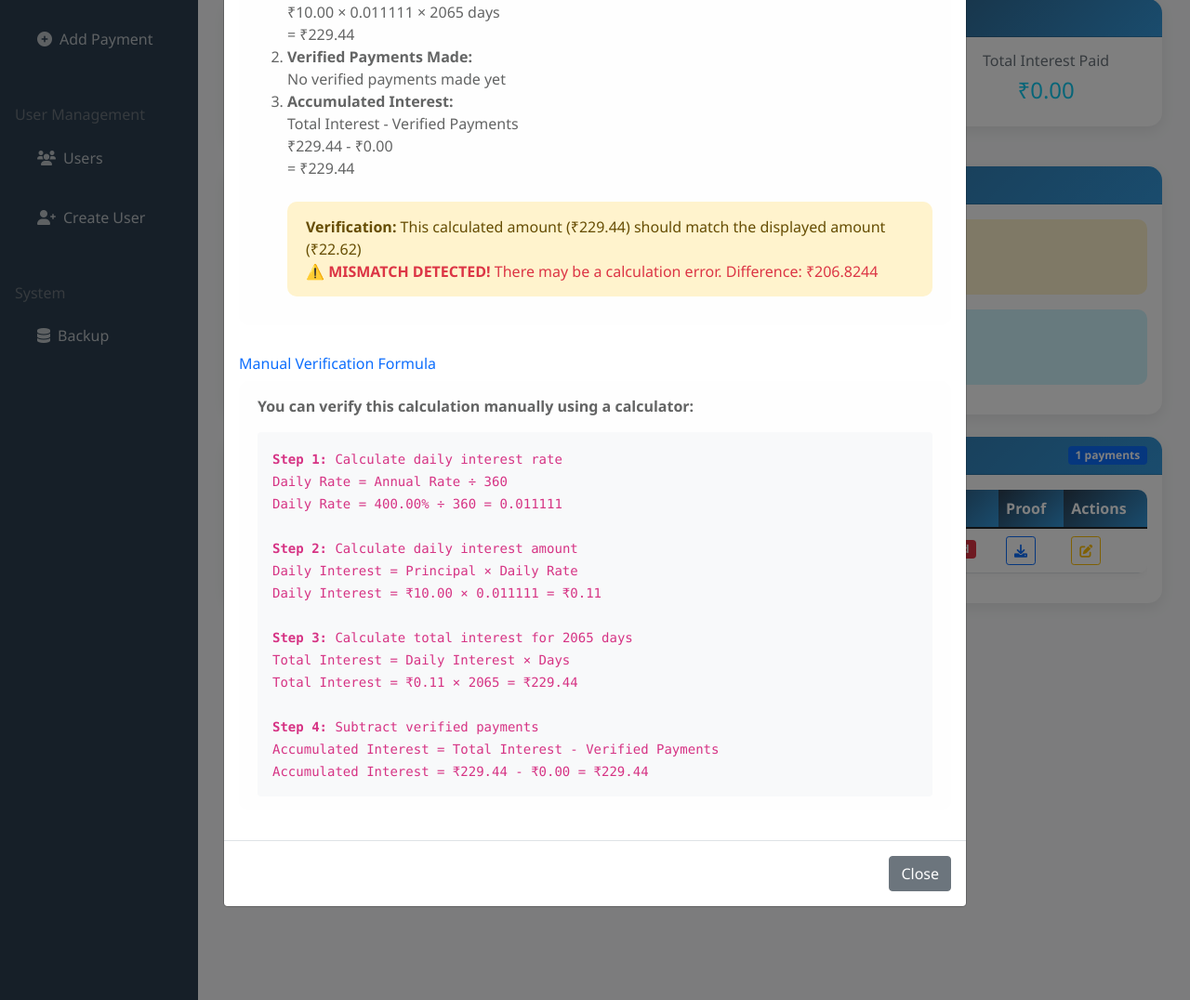
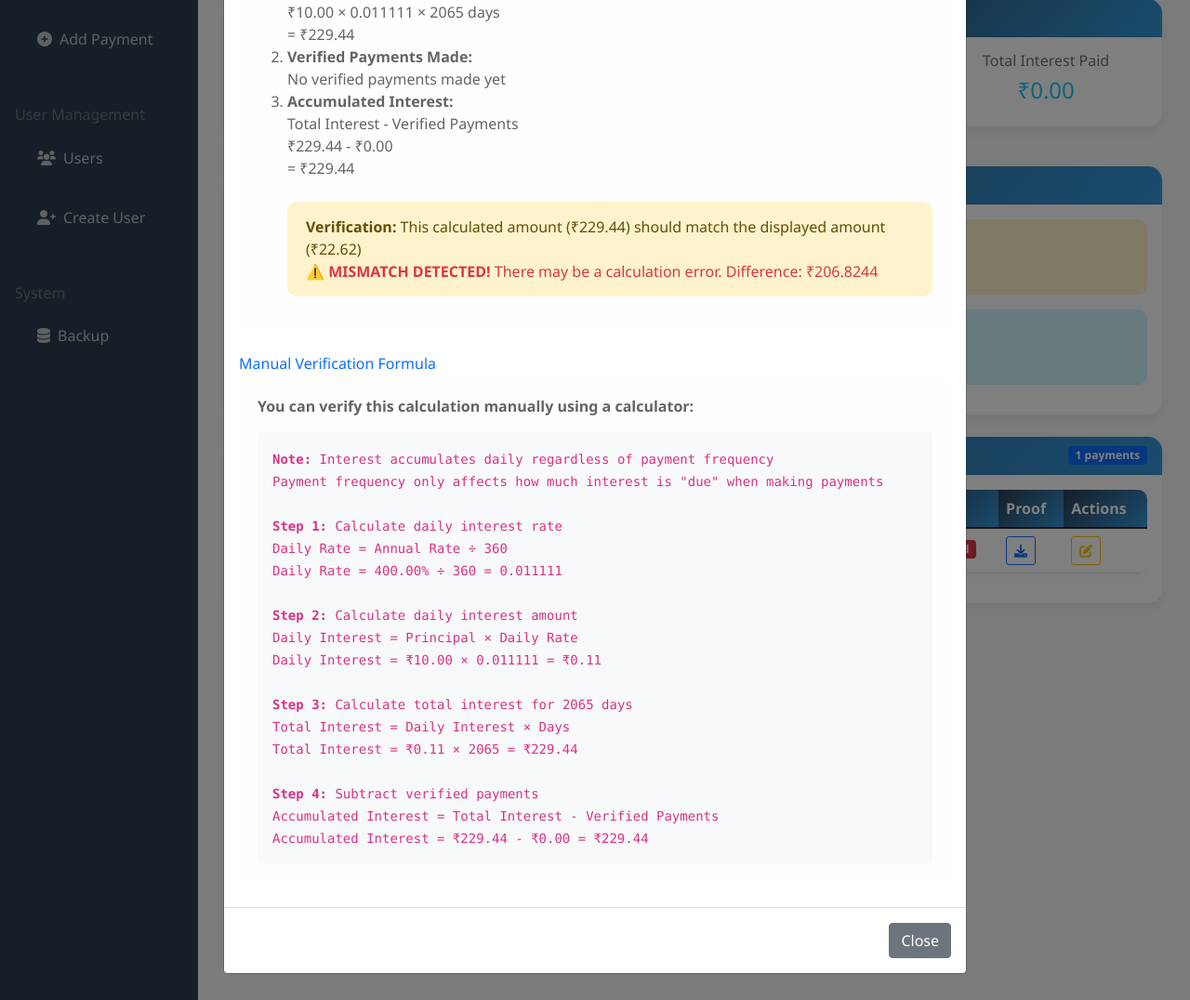
Before and after one commit to satux14/lms, a Flask app: page /admin/loan/1 in a window 1280 px wide, after a click on "Click to see detailed calculation". Shown: the part 534-1610 px from the top of the page at 93% size. Run offline with Flask 3, Linux system fonts and the light colour scheme; a user stored in the database is signed in; tables that the repository leaves empty hold one stand-in row (values such as "Sample post").

Commit message:
Clarify interest calculation in info modal for monthly payment frequency
- Add explanation that interest accumulates daily regardless of payment frequency
- Payment frequency only affects how much interest is 'due' when making payments
- Clarifies why daily rate is used in accumulated interest calculation
- Updates both customer and admin loan detail templates
- Resolves confusion about monthly payment frequency vs daily interest accumulation

```diff
--- a/templates/admin/view_loan.html
+++ b/templates/admin/view_loan.html
@@ -545,6 +545,9 @@
                             <p><strong>You can verify this calculation manually using a calculator:</strong></p>
                             <div class="bg-light p-3 rounded">
                                 <code>
+                                    <strong>Note:</strong> Interest accumulates daily regardless of payment frequency<br>
+                                    Payment frequency only affects how much interest is "due" when making payments<br><br>
+
                                     <strong>Step 1:</strong> Calculate daily interest rate<br>
                                     Daily Rate = Annual Rate ÷ 360<br>
                                     Daily Rate = {{ "%.2f"|format(loan.interest_rate * 100) }}% ÷ 360 = {{ "%.6f"|format(loan.interest_rate / 360) }}<br><br>
--- a/templates/customer/loan_detail.html
+++ b/templates/customer/loan_detail.html
@@ -653,6 +653,9 @@ function toggleNotesEdit() {
                             <p><strong>You can verify this calculation manually using a calculator:</strong></p>
                             <div class="bg-light p-3 rounded">
                                 <code>
+                                    <strong>Note:</strong> Interest accumulates daily regardless of payment frequency<br>
+                                    Payment frequency only affects how much interest is "due" when making payments<br><br>
+
                                     <strong>Step 1:</strong> Calculate daily interest rate<br>
                                     Daily Rate = Annual Rate ÷ 360<br>
                                     Daily Rate = {{ "%.2f"|format(loan.interest_rate * 100) }}% ÷ 360 = {{ "%.6f"|format(loan.interest_rate / 360) }}<br><br>
```
